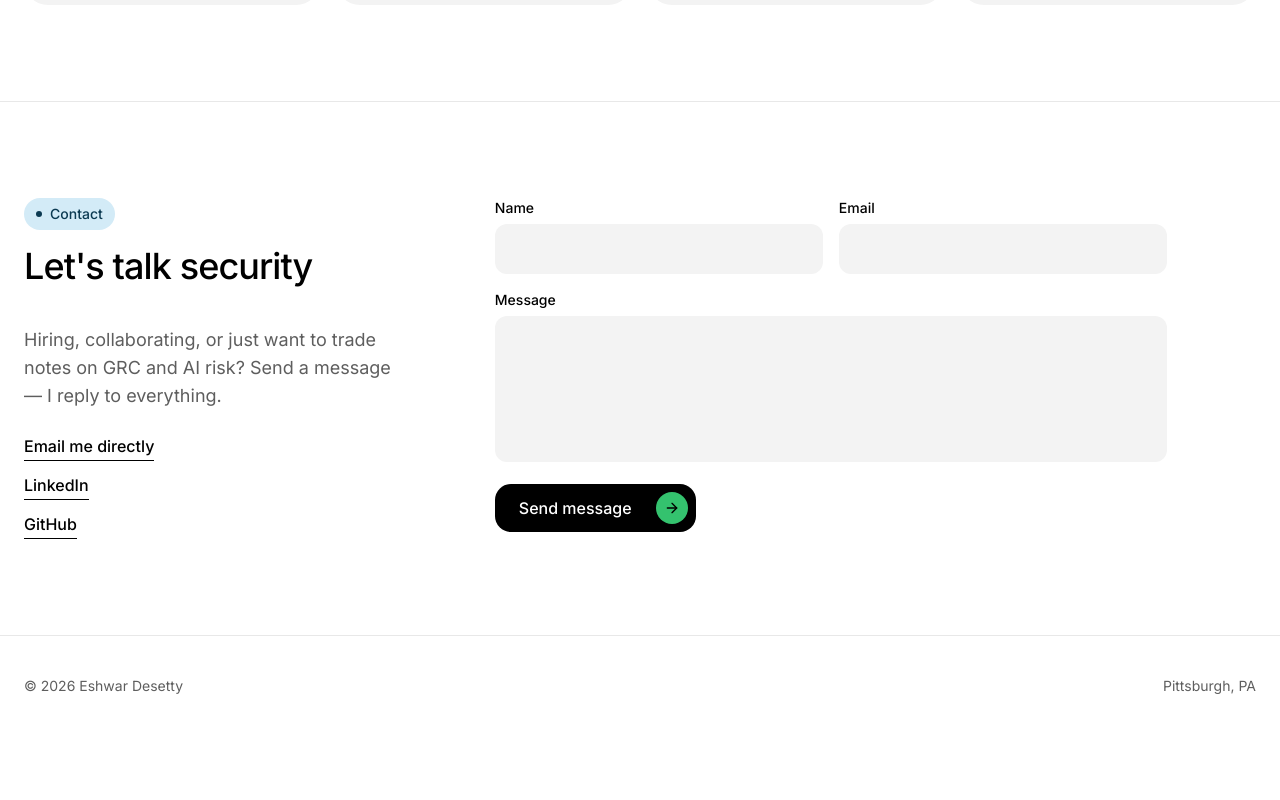
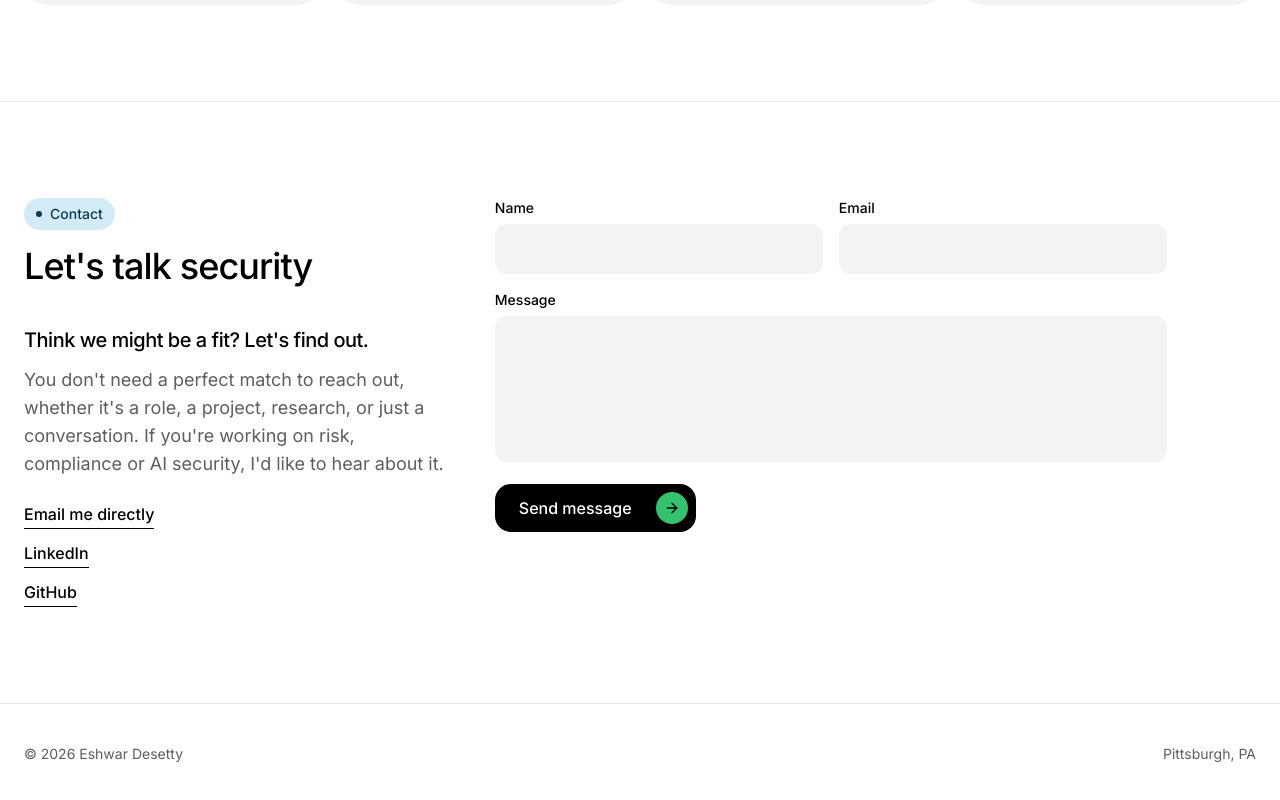
Before and after one commit to OffensiveSage/EDsec-Portfolio, a Next.js app: page / in a window 1280 px wide. Shown: the part 5402-6202 px from the top of the page. Built offline with nearby package versions, Linux system fonts and the light colour scheme.

Commit message:
Rewrite contact intro to invite imperfect-fit outreach
Co-Authored-By: Claude Opus 5.5 <noreply@anthropic.com>

```diff
--- a/src/components/ContactSection.tsx
+++ b/src/components/ContactSection.tsx
@@ -170,8 +170,11 @@ export default function ContactSection() {
             <div className="grid gap-12 md:grid-cols-[minmax(0,5fr)_minmax(0,9fr)]">
                 <div>
                     <SectionHeader tag="Contact" title="Let's talk security" />
-                    <p className="text-muted text-lg max-w-sm">
-                        Hiring, collaborating, or just want to trade notes on GRC and AI risk? Send a message — I reply to everything.
+                    <p className="font-display text-xl font-medium tracking-tight max-w-md">
+                        Think we might be a fit? Let&apos;s find out.
+                    </p>
+                    <p className="mt-3 text-muted text-lg max-w-md">
+                        You don&apos;t need a perfect match to reach out, whether it&apos;s a role, a project, research, or just a conversation. If you&apos;re working on risk, compliance or AI security, I&apos;d like to hear about it.
                     </p>
                     <div className="mt-6 flex flex-col gap-3 items-start">
                         <a href={profile.links.email} className="link-underline font-medium">Email me directly</a>
```
